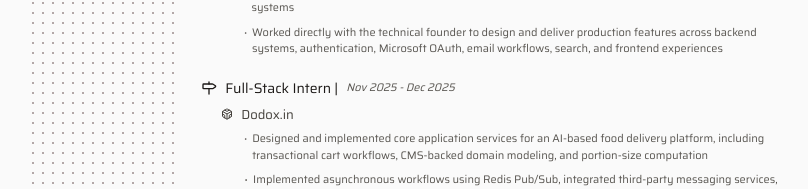
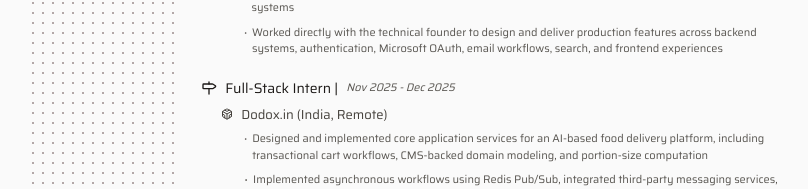
Before and after one commit to amriteshx1/portfolio, a Next.js app: page / in a window 1280 px wide. Shown: the part 1216-1405 px from the top of the page, without its empty margins (229-1037 px from the left). Built offline with nearby package versions, Linux system fonts and the light colour scheme.

Commit message:
fix: update job description to include location and clarify remote status

```diff
--- a/src/app/page.tsx
+++ b/src/app/page.tsx
@@ -192,7 +192,7 @@ export default function Home() {
                 <p className="md:ml-15 ml-10 mt-2 md:text-[11px] text-[10px] flex justify-start md:items-center items-start gap-0.5 text-stone-700/90 dark:text-stone-400/90"><DotIcon className="size-4 self-start" />Worked directly with the technical founder to design and deliver production features across backend systems, authentication, Microsoft OAuth, email workflows, search, and frontend experiences</p>
 
                 <p className="md:ml-5 ml-3 mt-5 md:text-sm text-[13px] flex justify-start items-center gap-2 text-stone-900 dark:text-stone-300"><MilestoneIcon className="md:size-4 size-3.5"/>Full-Stack Intern |<span className="italic text-stone-700/90 dark:text-stone-400/90 md:text-[11px] text-[10px]">Nov 2025 - Dec 2025</span></p>
-                <p className="md:ml-10 ml-6 mt-2 md:text-[13px] text-xs flex justify-start items-center gap-2 text-stone-700 dark:text-stone-400"><CodesandboxIcon className="md:size-3 size-[11px]" />Dodox.in</p>
+                <p className="md:ml-10 ml-6 mt-2 md:text-[13px] text-xs flex justify-start items-center gap-2 text-stone-700 dark:text-stone-400"><CodesandboxIcon className="md:size-3 size-[11px]" />Dodox.in (India, Remote)</p>
                 <p className="md:ml-15 ml-10 mt-2 md:text-[11px] text-[10px] flex justify-start md:items-center items-start gap-0.5 text-stone-700/90 dark:text-stone-400/90"><DotIcon className="size-4 self-start" />Designed and implemented core application services for an AI-based food delivery platform, including transactional cart workflows, CMS-backed domain modeling, and portion-size computation</p>
                 <p className="md:ml-15 ml-10 mt-2 md:text-[11px] text-[10px] flex justify-start md:items-center items-start gap-0.5 text-stone-700/90 dark:text-stone-400/90"><DotIcon className="size-4 self-start" />Implemented asynchronous workflows using Redis Pub/Sub, integrated third-party messaging services, rule-based delivery pricing, and backend-owned progression services</p>
                 <p className="md:ml-15 ml-10 mt-2 md:text-[11px] text-[10px] flex justify-start md:items-center items-start gap-0.5 text-stone-700/90 dark:text-stone-400/90"><DotIcon className="size-4 self-start" />Collaborated across frontend and backend codebases, delivering production changes that eliminated hardcoded logic, enforced centralized data ownership, improved system stability, and launch readiness</p>
```
